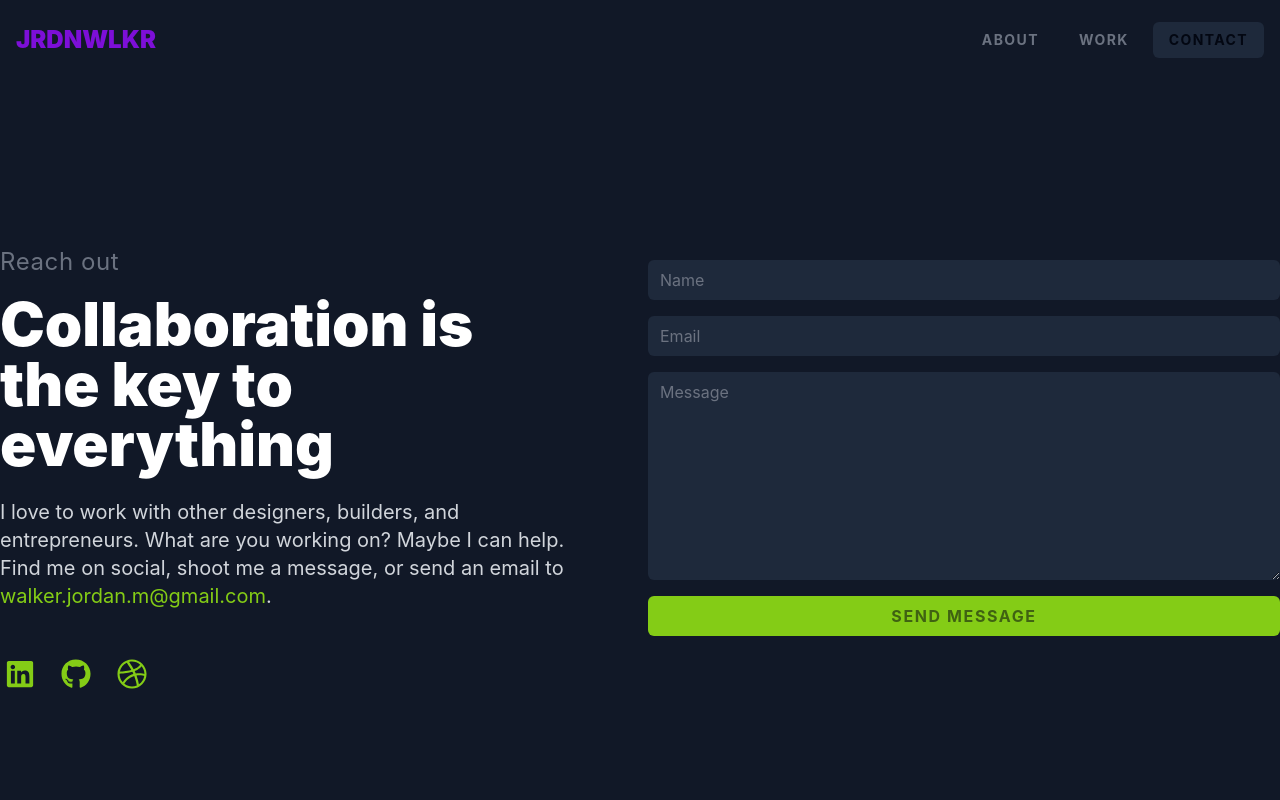
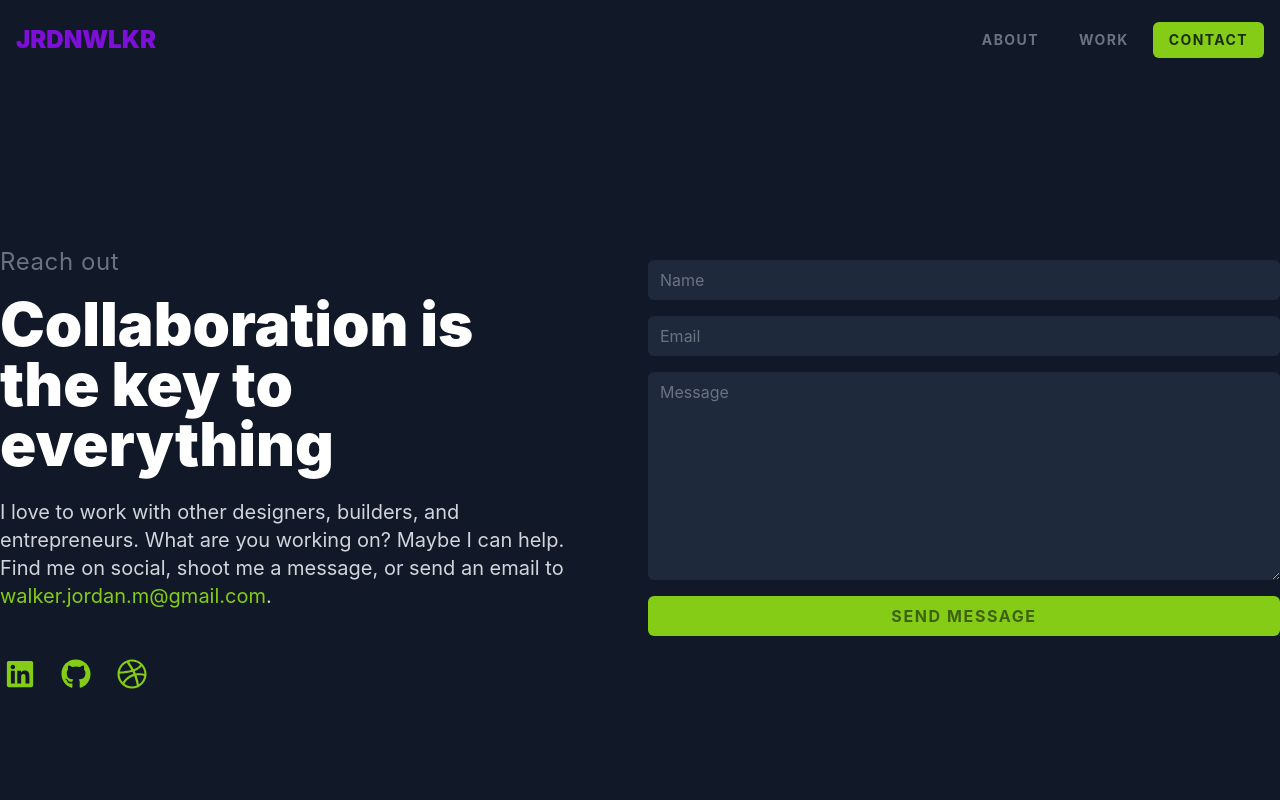
Before and after one commit to jrdnwlkr/portfolio-react, a React (Create React App) app: page / in a window 1280 px wide. Both pictures are taken after a click on the item "CONTACT". Shown: the top 800 px of the page. Built offline with nearby package versions, Linux system fonts and the light colour scheme.

Commit message:
fixed active nav button

```diff
--- a/src/components/Contact.jsx
+++ b/src/components/Contact.jsx
@@ -7,7 +7,7 @@ import {FaGithub, FaLinkedin, FaDribbble} from 'react-icons/fa'
 const Contact = () => {
 
     return (
-        <div className='container items-center h-screen mx-auto grid md:grid-cols-2 sm:grid-cols-1 gap-4'>
+        <div className='container h-screen items-center mx-auto grid md:grid-cols-2 sm:grid-cols-1 gap-4'>
 
             <div className='mr-12'>
                 <p className='text-gray-500 text-lg sm:text-2xl font-lighter mb-4 tracking-wide'>
--- a/src/components/Header.jsx
+++ b/src/components/Header.jsx
@@ -14,7 +14,7 @@ function Header({currentPage, setCurrentPage}) {
                 <li
           onClick={() => setCurrentPage('About')}
           className={`text-sm font-bold tracking-widest py-2 rounded-md ${
-            currentPage === 'About' ? 'bg-lime-500 text-lime-950' : 'text-gray-500 hover:text-gray-950'
+            currentPage === 'About' ? 'bg-lime-500 text-lime-950' : 'text-gray-500 hover:text-gray-950 hover:bg-gray-700'
           } mr-2`}
         >
           ABOUT
@@ -22,7 +22,7 @@ function Header({currentPage, setCurrentPage}) {
         <li
           onClick={() => setCurrentPage('Project')}
           className={`text-sm font-bold tracking-widest py-2 rounded-md ${
-            currentPage === 'Project' ? 'bg-slate-800 text-gray-950' : 'text-gray-500 hover:text-gray-950'
+            currentPage === 'Project' ? 'bg-lime-500 text-lime-950' : 'text-gray-500 hover:text-gray-950 hover:bg-gray-700'
           } mr-2`}
         >
           WORK
@@ -30,7 +30,7 @@ function Header({currentPage, setCurrentPage}) {
         <li
           onClick={() => setCurrentPage('Contact')}
           className={`text-sm font-bold tracking-widest py-2 rounded-md ${
-            currentPage === 'Contact' ? 'bg-slate-800 text-gray-950' : 'text-gray-500 hover:text-gray-950'
+            currentPage === 'Contact' ? 'bg-lime-500 text-lime-950' : 'text-gray-500 hover:text-gray-950 hover:bg-gray-700'
           }`}
         >
           CONTACT
```
